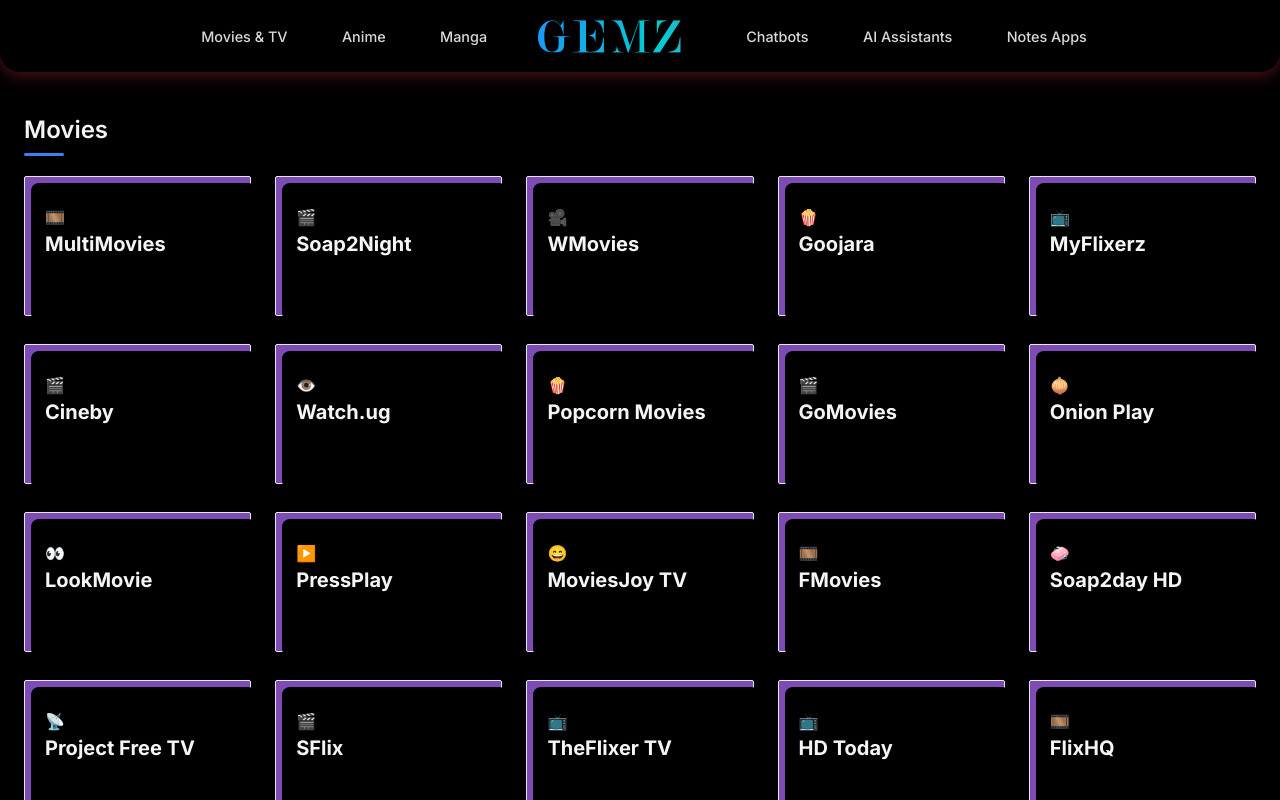
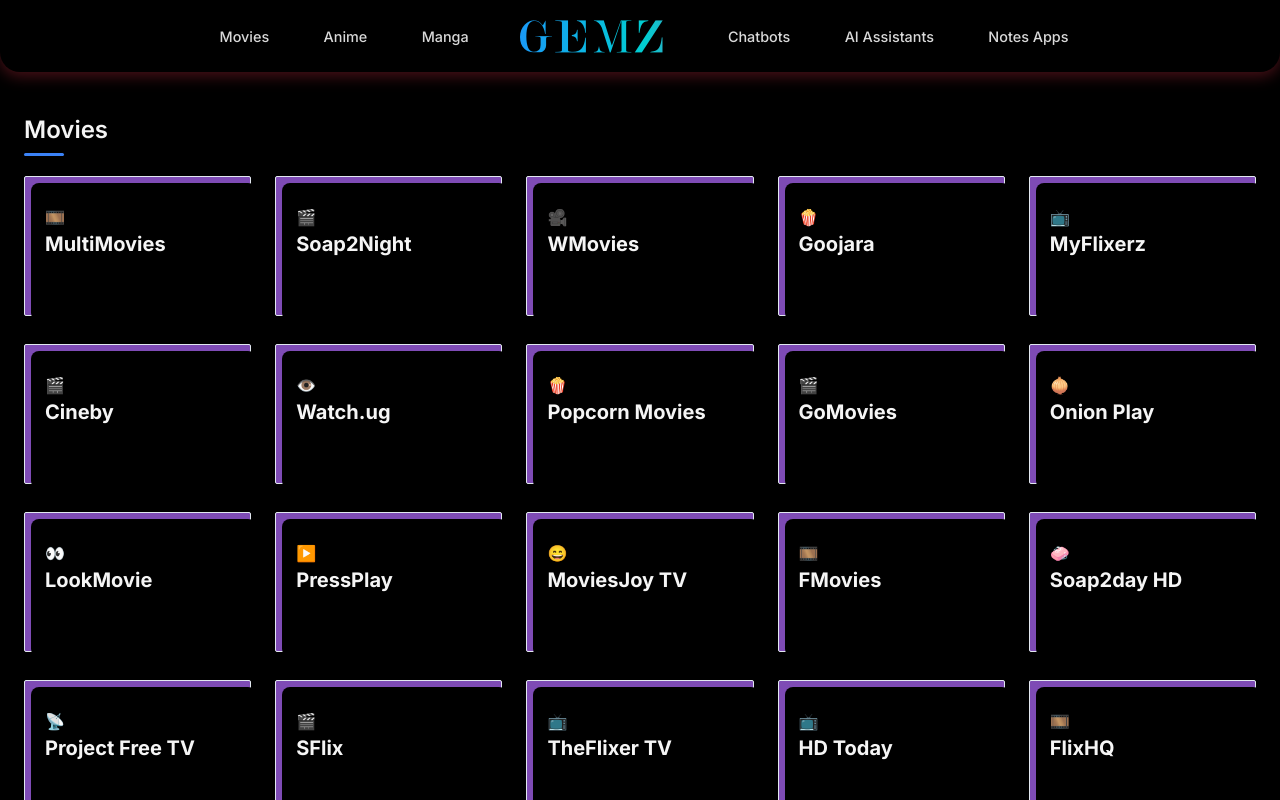
Before and after one commit to Skinpii/GEMZ, a React (Vite) app: page / in a window 1280 px wide. Built offline with nearby package versions, Linux system fonts and the light colour scheme.

Commit message:
Update App.jsx

```diff
--- a/src/App.jsx
+++ b/src/App.jsx
@@ -19,7 +19,7 @@
 
   // Define categories based on the Dashboard's popularSites structure
   const categories = [
-    { category: 'Movies & TV', sites: [{ icon: '' }] },
+    { category: 'Movies', sites: [{ icon: '' }] },
     { category: 'Anime', sites: [{ icon: '' }] },
     { category: 'Manga', sites: [{ icon: '' }] },
     { category: 'Chatbots', sites: [{ icon: '' }] },
```
